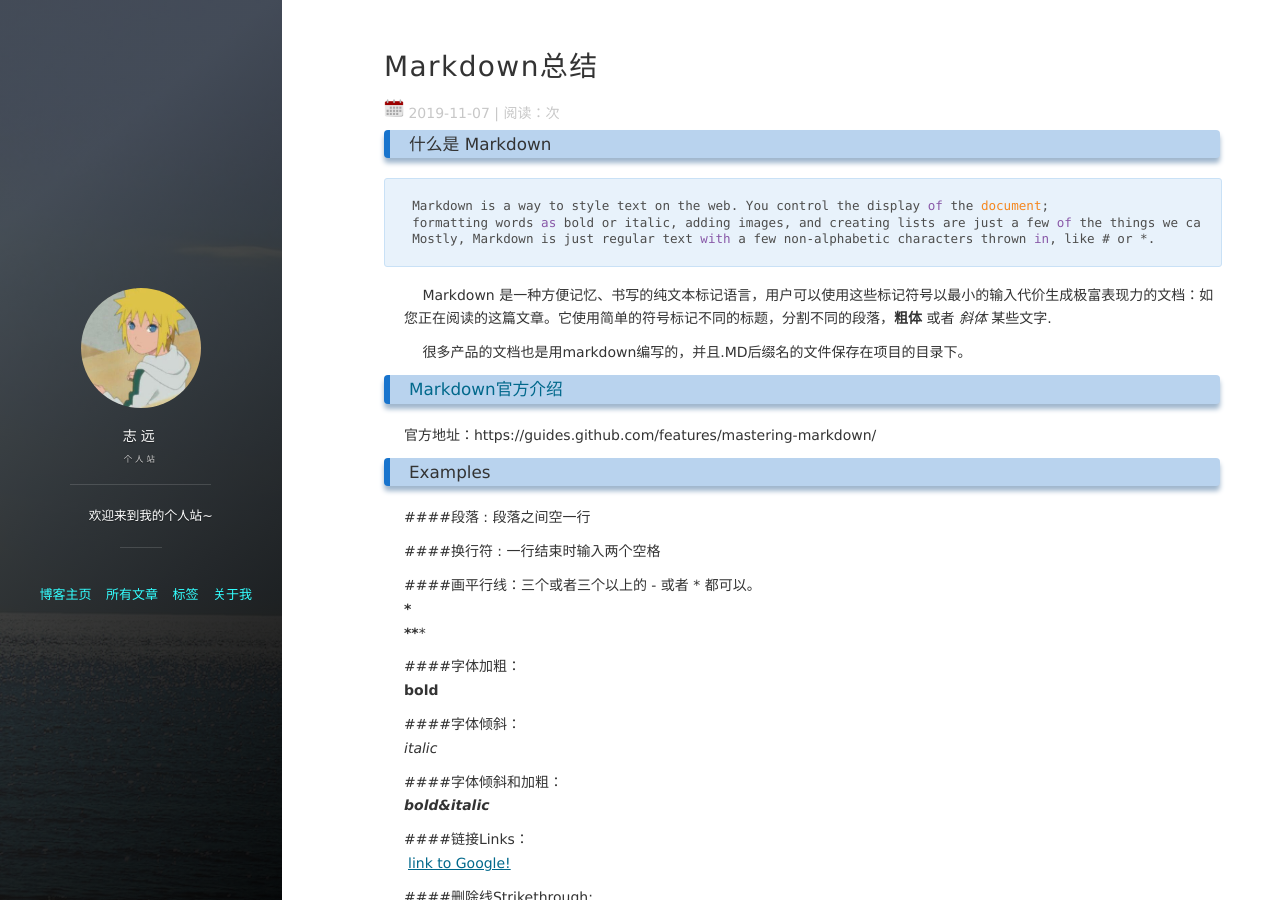
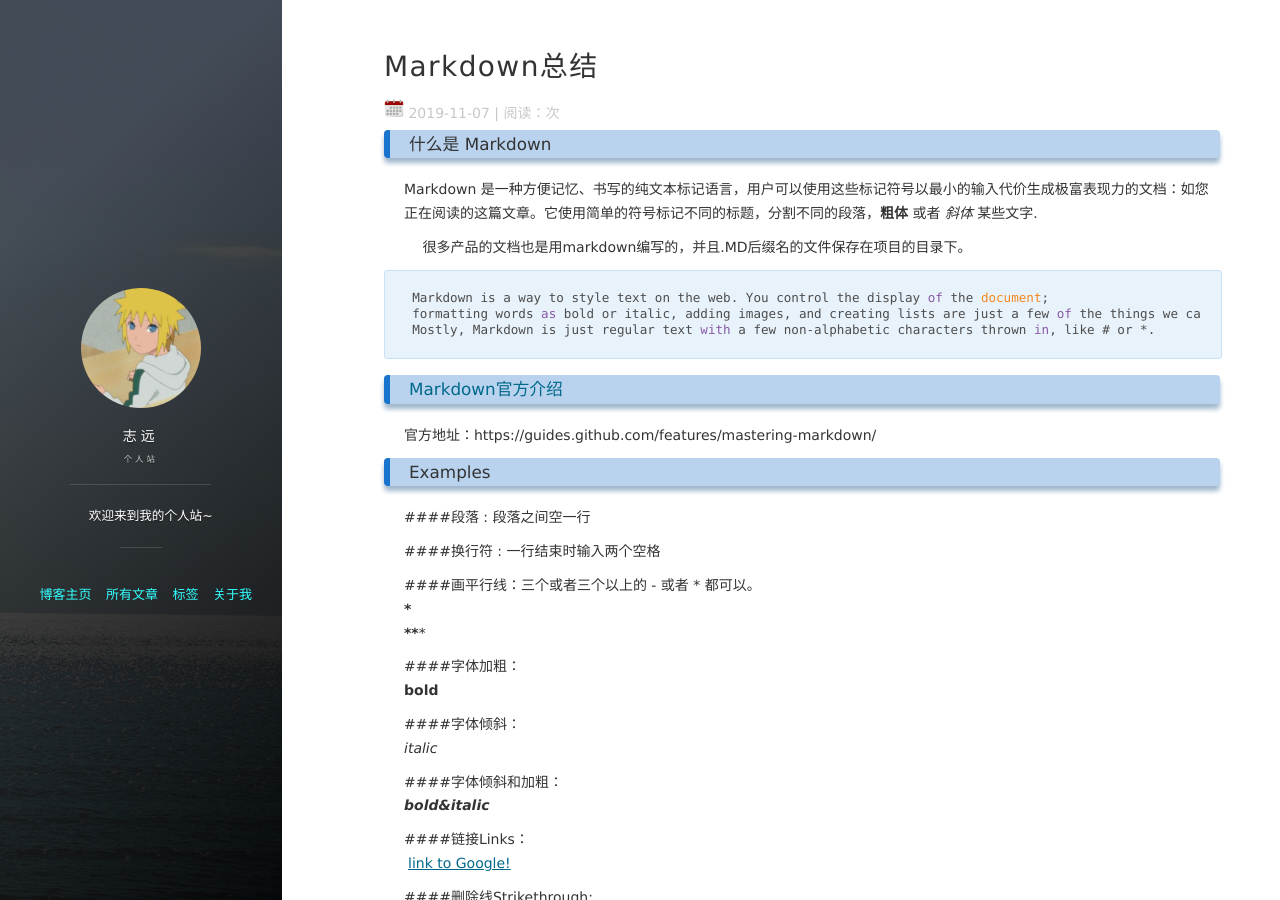
Before and after one commit to blueskyxzy/blueskyxzy.github.io, a Jekyll site: the page built from _posts/2019-11-07-markdownTool.md, in a window 1280 px wide and 900 px high. Built offline with Jekyll 4.4.1, drawn with Linux system fonts in a browser that asks for light colours; nearby versions of some CDN libraries; comment, search, counter and statistics services are not loaded.

```diff
--- a/_posts/2019-11-07-markdownTool.md
+++ b/_posts/2019-11-07-markdownTool.md
@@ -8,14 +8,13 @@ tags: 总结
 
 ### 什么是 Markdown
 
+   Markdown 是一种方便记忆、书写的纯文本标记语言，用户可以使用这些标记符号以最小的输入代价生成极富表现力的文档：如您正在阅读的这篇文章。它使用简单的符号标记不同的标题，分割不同的段落，**粗体** 或者 *斜体* 某些文字.
+
+　 很多产品的文档也是用markdown编写的，并且.MD后缀名的文件保存在项目的目录下。
+
     Markdown is a way to style text on the web. You control the display of the document;
     formatting words as bold or italic, adding images, and creating lists are just a few of the things we can do with Markdown.
     Mostly, Markdown is just regular text with a few non-alphabetic characters thrown in, like # or *.
-
-　 Markdown 是一种方便记忆、书写的纯文本标记语言，用户可以使用这些标记符号以最小的输入代价生成极富表现力的文档：如您正在阅读的这篇文章。它使用简单的符号标记不同的标题，分割不同的段落，**粗体** 或者 *斜体* 某些文字.
-
-　 很多产品的文档也是用markdown编写的，并且.MD后缀名的文件保存在项目的目录下。
-
 
 ### [Markdown官方介绍](https://guides.github.com/features/mastering-markdown/)
 官方地址：https://guides.github.com/features/mastering-markdown/
```
